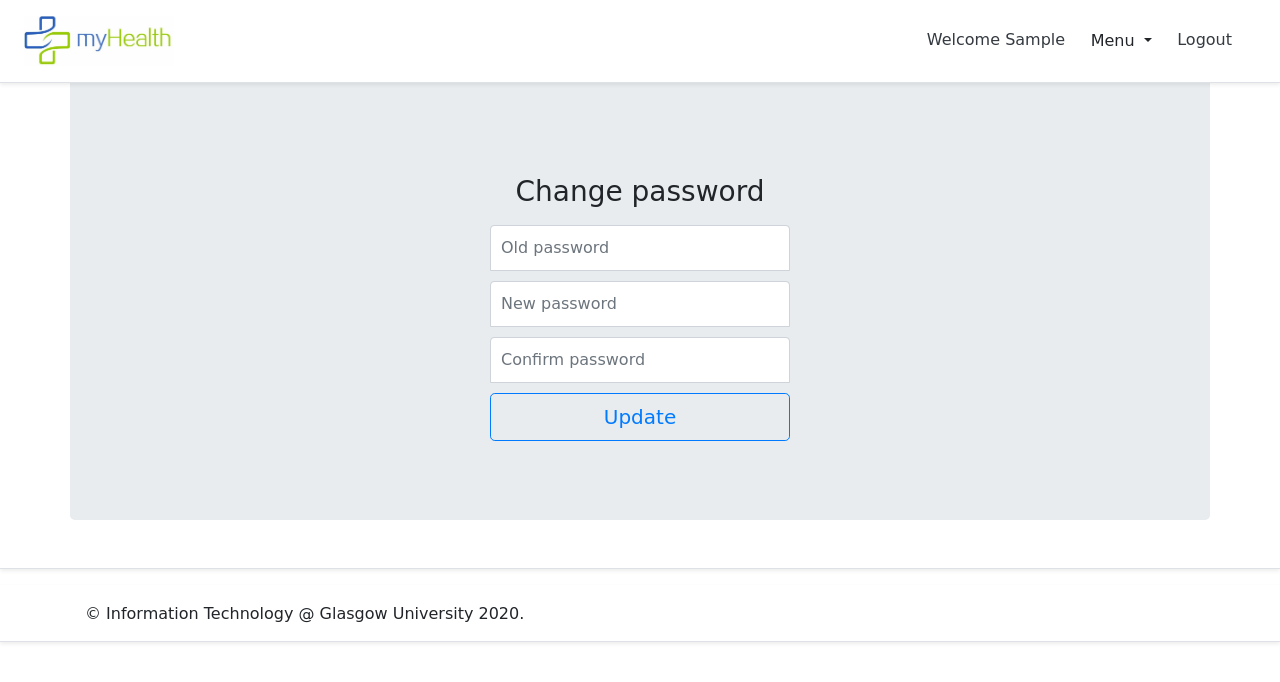
After one commit to anna-boli/myHealth, a Django app: page /password_change/ in a window 1280 px wide. The commit adds this page. Shown: the top 682 px of the page. Run offline with Django 3.2, Linux system fonts and the light colour scheme; the visitor is signed in with stand-in values (Sample User, id 1); parts of the project's set-up code (start-up, migrations or seed data) failed here and were passed over; some libraries are stand-ins or nearby versions; some web fonts are replaced.

Commit message:
password reset

```diff
--- a/myhealth_project/myhealth/urls.py
+++ b/myhealth_project/myhealth/urls.py
@@ -37,10 +37,4 @@ urlpatterns = [
     path('post/<int:id>/update/', views.post_update, name='post_update'),
     path('post/<int:id>/delete/', views.post_delete, name='post_delete'),
 
-
-
-
-    # path('appointment/<int:id>/update/', views.appointment_update,name='appointment_update'),
-
-
 ]
--- a/myhealth_project/myhealth_project/urls.py
+++ b/myhealth_project/myhealth_project/urls.py
@@ -62,7 +62,19 @@ urlpatterns = [
     path('post/<int:id>/delete/', views.post_delete, name='post_delete'),
 
 
+    # Password reset links (ref: https://github.com/django/django/blob/master/django/contrib/auth/views.py)
+    path('password_change/done/', auth_views.PasswordChangeDoneView.as_view(template_name='registration/password_change_done.html'),
+         name='password_change_done'),
+    path('password_change/', auth_views.PasswordChangeView.as_view(template_name='registration/password_change.html'),
+         name='password_change'),
+    path('password_reset/done/', auth_views.PasswordResetCompleteView.as_view(template_name='registration/password_reset_done.html'),
+         name='password_reset_done'),
+    path('reset/<uidb64>/<token>/', auth_views.PasswordResetConfirmView.as_view(),
+         name='password_reset_confirm'),
+    path('password_reset/', auth_views.PasswordResetView.as_view(),
+         name='password_reset'),
+    path('reset/done/', auth_views.PasswordResetCompleteView.as_view(template_name='registration/password_reset_complete.html'),
+         name='password_reset_complete'),
 
-    # path('appointment/<int:id>/update/', views.appointment_update,name='appointment_update'),
 
 ]+ static(settings.MEDIA_URL, document_root=settings.MEDIA_ROOT)
--- a/myhealth_project/templates/myhealth/base.html
+++ b/myhealth_project/templates/myhealth/base.html
@@ -43,6 +43,7 @@
                         </a>
 
                         <div class="dropdown-menu" aria-labelledby="dropdownMenuLink">
+                            <a class="dropdown-item" href="{% url 'password_change' %}">Change password</a>
                             <a class="dropdown-item" href="{% url 'patient_profile' %}">Edit Profile</a>
                             <a class="dropdown-item" href="{% url 'record_list' %}">Record History</a>
                             <a class="dropdown-item" href="{% url 'doctor_list' %}">Make an appointment</a>
@@ -63,6 +64,7 @@
                         </a>
 
                         <div class="dropdown-menu" aria-labelledby="dropdownMenuLink">
+                            <a class="dropdown-item" href="{% url 'password_change' %}">Change password</a>
                             <a class="dropdown-item" href="{% url 'doctor_appointment' %}">Schedule</a>
                             <a class="dropdown-item" href="{% url 'doctor_profile' %}">Edit Profile</a>
                             <a class="dropdown-item" href="{% url 'patient_list' %}">Create Record</a>
@@ -84,10 +86,11 @@
                         </a>
 
                         <div class="dropdown-menu" aria-labelledby="dropdownMenuLink">
+                            <a class="dropdown-item" href="{% url 'password_change' %}">Change password</a>
                             <a class="dropdown-item" href="{% url 'admin_profile' %}">Edit Profile</a>
-                            <a class="dropdown-item" href="{% url 'appointments' %}">Appointment Management</a>
                             <a class="dropdown-item" href="{% url 'patient_list' %}">Patient List</a>
                             <a class="dropdown-item" href="{% url 'doctor_list' %}">Doctor List</a>
+                            <a class="dropdown-item" href="{% url 'appointments' %}">Appointment Management</a>
                             <a class="dropdown-item" href="{% url 'forum' %}">Forum</a>
                             <a class="dropdown-item" href="/admin">Admin</a>
                         </div>
@@ -127,10 +130,14 @@
                         {% endfor %}
                         {% endif %}
                     </div>
+                    <div style="height:80px;">
+
+                    </div>
                     {% block content %}{% endblock %}
                 </div>
             </main>
         </div>
+
 
         <footer id="footer" class="d-flex flex-column flex-md-row align-items-center p-3 px-md-4 mb-3 bg-white border-bottom shadow-sm" >
             <div class="container">
--- a/myhealth_project/templates/myhealth/login.html
+++ b/myhealth_project/templates/myhealth/login.html
@@ -17,6 +17,11 @@
             <fieldset class="form-group">
                 {{ form|crispy }}
             </fieldset>
+
+            <div class="form-group">
+                <a class="ml-0" href="{% url 'password_reset' %}">Forgetten password?</a>
+            </div>
+
             <div class="form-group">
                 <button class="btn btn-outline-info" type="submit">Log In</button>
             </div>
--- /dev/null
+++ b/myhealth_project/templates/registration/password_change.html
@@ -0,0 +1,53 @@
+{% extends 'myhealth/base.html' %}
+
+{% block content %}
+<style type="text/css">
+  .form-signin {
+    width: 100%;
+    max-width: 330px;
+    padding: 15px;
+    margin: auto;
+  }
+  .form-signin .checkbox {
+    font-weight: 400;
+  }
+  .form-signin .form-control {
+    position: relative;
+    box-sizing: border-box;
+    height: auto;
+    padding: 10px;
+    font-size: 16px;
+  }
+  .form-signin .form-control:focus {
+    z-index: 2;
+  }
+  .form-signin input[type="password"] {
+    margin-bottom: 10px;
+    border-bottom-right-radius: 0;
+    border-bottom-left-radius: 0;
+  }
+
+  .h3{
+    text-align: center;
+  }
+</style>
+
+
+<form method="POST" class="form-signin">{% csrf_token %}
+  <h1 class="h3 mb-3 font-weight-normal">Change password</h1>
+    <input name="old_password" class="form-control" placeholder="Old password" type="password" id="id_old_password" required="true">
+    <input name="new_password1" class="form-control" placeholder="New password" type="password" id="id_new_password1" required="true">
+    <input name="new_password2" class="form-control" placeholder="Confirm password" type="password" id="id_new_password2" required="true">
+
+    {% for field in form %}
+      {% for error in field.errors %}
+        <p style="color: red">{{ error }}</p>
+      {% endfor %}
+    {% endfor %}
+
+  <button class="btn btn-lg btn-outline-primary btn-block" type="submit">Update</button>
+</form>
+
+
+
+{% endblock %}
--- /dev/null
+++ b/myhealth_project/templates/registration/password_reset_subject.txt
@@ -0,0 +1 @@
+myHealth password reset
```
Also changed, not shown: myhealth_project/myhealth_project/settings.py (+12 -0 lines), myhealth_project/templates/myhealth/home.html (+5 -2 lines), myhealth_project/templates/registration/password_change_done.html (added, +11 -0 lines), myhealth_project/templates/registration/password_reset_complete.html (added, +12 -0 lines), myhealth_project/templates/registration/password_reset_done.html (added, +20 -0 lines), myhealth_project/templates/registration/password_reset_email.html (added, +12 -0 lines), myhealth_project/templates/registration/password_reset_form.html (added, +46 -0 lines).
